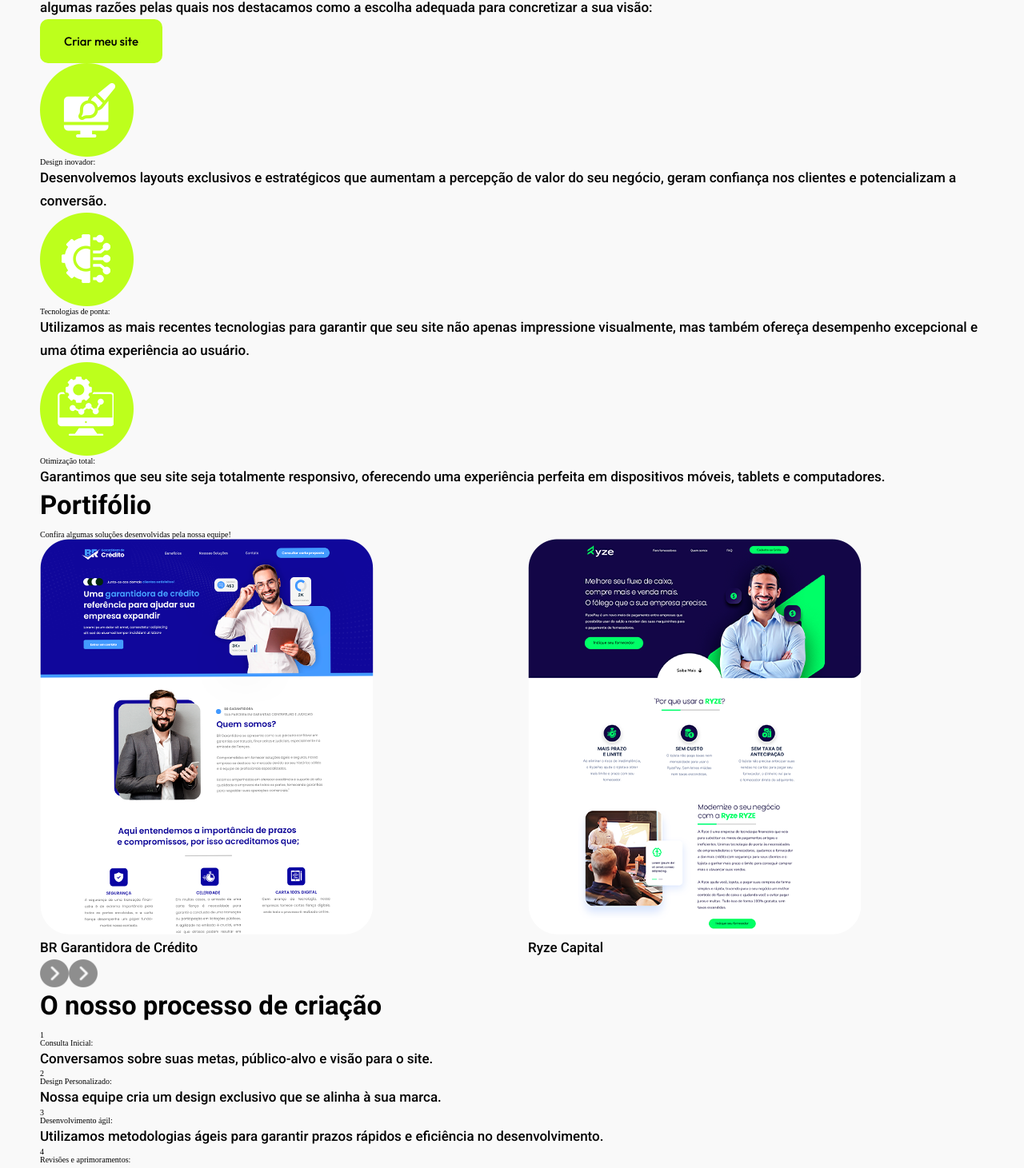
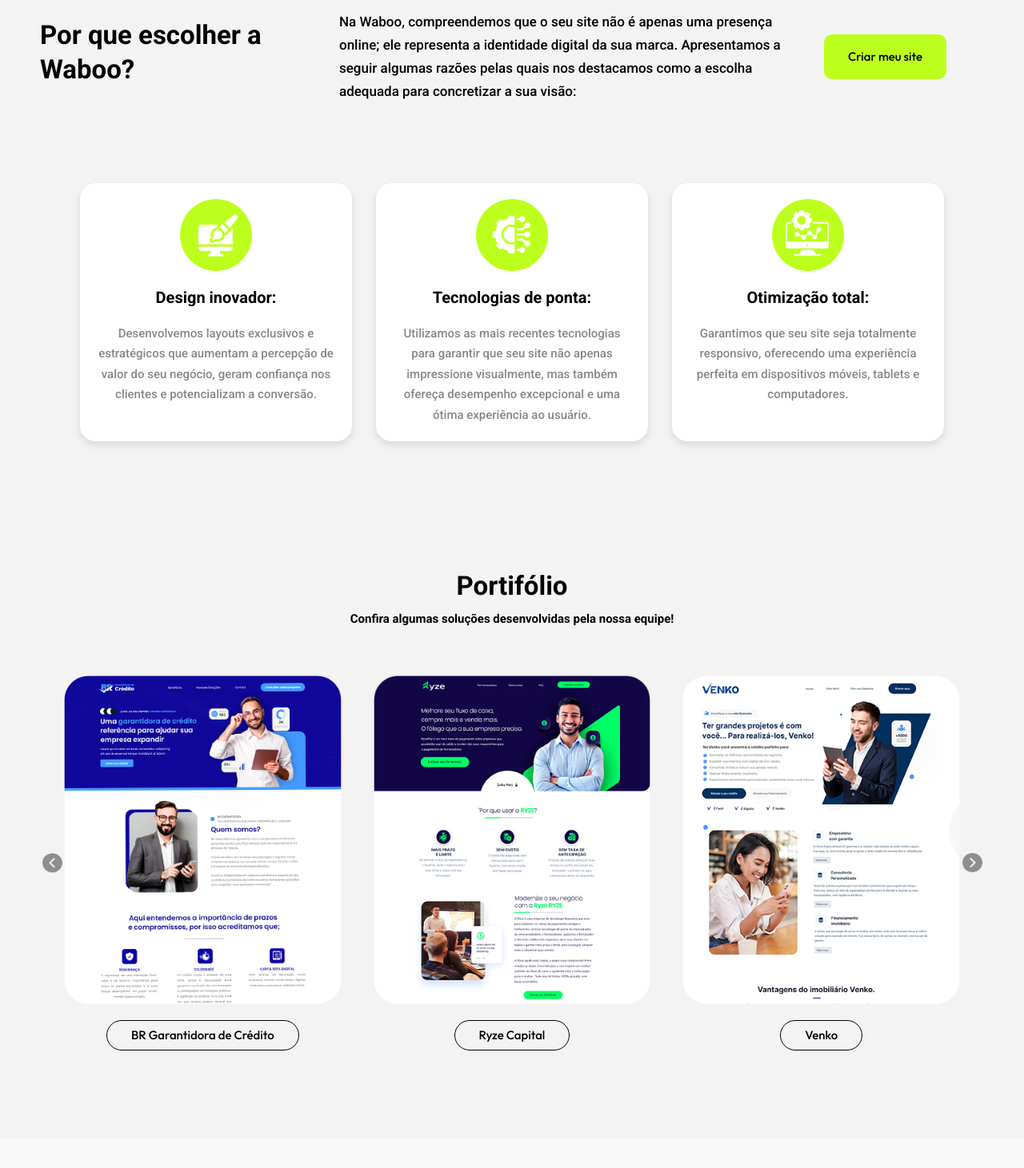
Before and after one commit to rodrigo7584/waboo-campanha, a Next.js app: page / in a window 1280 px wide. Shown: the part 1152-2613 px from the top of the page at 80% size. Built offline with nearby package versions, Linux system fonts and the light colour scheme.

Commit message:
16/01/2024

```diff
--- a/app/layout.tsx
+++ b/app/layout.tsx
@@ -4,6 +4,7 @@ import { Outfit, Roboto } from 'next/font/google'
 import Header from '../components/Header'
 import Footer from '../components/Footer'
 
+import 'swiper/css'
 import '../styles/globals.css'
 
 import '../styles/header.css'
--- a/components/SpotlightBlock.js
+++ b/components/SpotlightBlock.js
@@ -2,15 +2,8 @@ import Image from 'next/image'
 
 const SpotlightBlock = ({ icon, title, text }) => {
   return (
-    <div className="block">
-      <Image
-        className="icon-block"
-        src={icon}
-        width={117}
-        height={117}
-        quality={100}
-        alt=""
-      />
+    <div className="spotlight-block">
+      <Image className="icon-block" src={icon} width={117} height={117} quality={100} alt="" />
       <h4 className="title-block">{title}</h4>
       <p className="text-block">{text}</p>
     </div>
--- a/components/SwiperComments.js
+++ b/components/SwiperComments.js
@@ -1,10 +1,6 @@
 'use client'
-import Link from 'next/link'
-
 import { Swiper, SwiperSlide } from 'swiper/react'
 import { Navigation } from 'swiper/modules'
-
-import 'swiper/css'
 
 import Image from 'next/image'
 
--- a/components/SwiperPartners.js
+++ b/components/SwiperPartners.js
@@ -1,6 +1,5 @@
 'use client'
 import { Swiper, SwiperSlide } from 'swiper/react'
-import 'swiper/css'
 
 import Image from 'next/image'
 const SwiperPartner = () => {
--- a/components/SwiperPortfolio.js
+++ b/components/SwiperPortfolio.js
@@ -3,8 +3,6 @@ import Link from 'next/link'
 
 import { Swiper, SwiperSlide } from 'swiper/react'
 import { Navigation } from 'swiper/modules'
-
-import 'swiper/css'
 
 import Image from 'next/image'
 
@@ -17,6 +15,14 @@ const swiperDataPortfolio = [
 const SwiperPortfolio = () => {
   return (
     <div className="swiper-portfolio">
+      <Image
+        src={'/icon-arrow.png'}
+        className="swiper-button-next control-button"
+        width={36}
+        height={36}
+        quality={100}
+        alt=""
+      />
       <Swiper
         navigation={{
           prevEl: '.swiper-portfolio .swiper-button-prev',
@@ -30,7 +36,7 @@ const SwiperPortfolio = () => {
             spaceBetween: 20
           },
           992: {
-            slidesPerView: 2,
+            slidesPerView: 3,
             spaceBetween: 40
           }
         }}
@@ -56,16 +62,7 @@ const SwiperPortfolio = () => {
       </Swiper>
       <Image
         src={'/icon-arrow.png'}
-        className="swiper-button-next"
-        width={36}
-        height={36}
-        quality={100}
-        alt=""
-      />
-
-      <Image
-        src={'/icon-arrow.png'}
-        className="swiper-button-prev"
+        className="swiper-button-prev control-button"
         width={36}
         height={36}
         quality={100}
--- a/styles/globals.css
+++ b/styles/globals.css
@@ -1,5 +1,8 @@
-@import url("./hero.css");
-@import url("./partners.css");
+@import url('./hero.css');
+@import url('./partners.css');
+@import url('./why.css');
+@import url('./portfolio.css');
+@import url('./steps.css');
 /* THIS IS THE RAW CSS CODE REMEMBER TO CHANGE IN HTML LINK TO THIS CODE CAUSE THERE IS GETTING THE
 MINIFIED VERSION */
 /*
@@ -155,7 +158,7 @@ END BROWSER RESET
   --color-gray-400: #878787;
   --color-gray-500: #232323;
 
-  --shadow: drop-shadow(0px 5px 5px rgba(0,0,0,0.1));
+  --shadow: drop-shadow(0px 5px 5px rgba(0, 0, 0, 0.1));
 }
 
 /* @media (prefers-color-scheme: dark) {
@@ -168,7 +171,7 @@ body {
   position: relative;
   background: var(--color-gray-100);
 }
-img{
+img {
   height: auto;
 }
 .container {
@@ -184,7 +187,7 @@ img{
   padding-right: 1rem;
   box-sizing: border-box;
 }
-h1{
+h1 {
   font-family: var(--font-roboto);
   font-weight: 700;
   font-size: 4.5rem;
@@ -192,7 +195,7 @@ h1{
   color: var(--color-black);
   margin-bottom: 1rem;
 }
-h2{
+h2 {
   font-family: var(--font-roboto);
   font-weight: 700;
   font-size: 3.3rem;
@@ -200,7 +203,25 @@ h2{
   color: var(--color-black);
   margin-bottom: 1rem;
 }
-p,a,button{
+h3 {
+  font-family: var(--font-roboto);
+  font-weight: 700;
+  font-size: 1.5rem;
+  line-height: 1.3;
+  color: var(--color-black);
+  margin-bottom: 1rem;
+}
+h4 {
+  font-family: var(--font-roboto);
+  font-weight: 700;
+  font-size: 2rem;
+  line-height: 1.3;
+  color: var(--color-black);
+  margin-bottom: 1rem;
+}
+p,
+a,
+button {
   display: block;
   font-family: var(--font-roboto);
   font-size: 1.7rem;
@@ -218,10 +239,26 @@ p,a,button{
   width: fit-content;
 }
 .btn-green:hover {
-  filter: brightness(0.85) ;
+  filter: brightness(0.85);
   transform: scale(0.95);
 }
-.link-green{
+.btn-border-black {
+  background: transparent;
+  font-family: var(--font-outfit);
+  color: var(--color-black);
+  font-size: 1.5rem;
+  border-radius: 5rem;
+  border: 0.1rem solid var(--color-black);
+  padding: 0.5rem 3rem;
+  width: fit-content;
+  transition: 0.1s all ease-in-out;
+}
+.btn-border-black:hover {
+  filter: brightness(0.85);
+  transform: scale(0.95);
+  border: 0.1rem solid var(--color-green);
+}
+.link-green {
   color: var(--color-green);
 }
 @media (max-width: 1400px) {
--- a/styles/partners.css
+++ b/styles/partners.css
@@ -1,20 +1,21 @@
-.partners{
-  padding: 5rem;
+.partners {
+  padding: 5rem 0;
+  background-color: var(--color-white);
 }
-.partners h2{
+.partners h2 {
   text-align: center;
 }
-.swiper-partners .partner-box{
+.swiper-partners .partner-box {
   height: 10rem;
   display: flex;
   align-items: center;
   justify-content: center;
 }
-.swiper-partners .partner-box:hover img{
+.swiper-partners .partner-box:hover img {
   filter: grayscale(0);
   cursor: pointer;
 }
-.swiper-partners .partner-box img{
+.swiper-partners .partner-box img {
   filter: grayscale(1);
   width: calc(100% - 1rem);
 }
--- /dev/null
+++ b/styles/portfolio.css
@@ -0,0 +1,35 @@
+.portfolio {
+  background: var(--color-gray-200);
+  padding: 6rem 0;
+}
+.portfolio h2,
+.portfolio h3 {
+  text-align: center;
+}
+.swiper-portfolio {
+  position: relative;
+  display: grid;
+  align-items: center;
+  grid-template-columns: 3rem calc(100% - 6rem) 3rem;
+  padding: 5rem 0;
+}
+.swiper-portfolio .swiper {
+  width: 100%;
+}
+.swiper-portfolio .portfolio-box {
+  display: flex;
+  flex-direction: column;
+  align-items: center;
+  gap: 2rem;
+}
+.swiper-portfolio .portfolio-box img {
+  width: 100%;
+}
+.swiper-portfolio .swiper-button-next {
+  transform: rotate(180deg);
+}
+.swiper-portfolio .control-button {
+  width: 2.5rem;
+  margin: 0.25rem;
+  cursor: pointer;
+}
--- /dev/null
+++ b/styles/steps.css
@@ -0,0 +1,42 @@
+.steps {
+  padding: 5rem 0;
+}
+.steps h2 {
+  text-align: center;
+}
+.steps .blocks {
+  padding: 5rem 0;
+  display: flex;
+  flex-wrap: wrap;
+  justify-content: center;
+  gap: 4rem;
+}
+.numbered-block {
+  filter: var(--shadow);
+  background: var(--color-white);
+  padding: 2rem 2rem 2rem 4rem;
+  width: 30rem;
+  border-radius: 2rem;
+  position: relative;
+}
+.numbered-block .icon-numered-block {
+  position: absolute;
+  background-color: var(--color-green);
+  display: flex;
+  align-items: center;
+  justify-content: center;
+  border-radius: 1rem;
+  width: 5rem;
+  height: 5rem;
+  font-family: var(--font-roboto);
+  font-size: 2.5rem;
+  font-weight: 900;
+  left: -2.5rem;
+  top: 50%;
+  transform: translateY(-50%);
+}
+
+.numbered-block p {
+  font-size: 1.3rem;
+  color: var(--color-gray-400);
+}
--- /dev/null
+++ b/styles/why.css
@@ -0,0 +1,40 @@
+.why {
+  padding: 10rem 0;
+  background-color: var(--color-gray-200);
+}
+.why .col {
+  display: grid;
+  grid-template-columns: 30% 1fr 20rem;
+  align-items: center;
+  gap: 2rem;
+}
+.why .blocks {
+  display: flex;
+  flex-wrap: wrap;
+  justify-content: center;
+  gap: 3rem;
+  padding-top: 10rem;
+}
+.spotlight-block {
+  width: 34rem;
+  background: var(--color-white);
+  filter: var(--shadow);
+  border-radius: 2rem;
+  padding: 2rem;
+  display: flex;
+  flex-direction: column;
+  align-items: center;
+  gap: 2rem;
+}
+.spotlight-block img {
+  width: 9rem;
+}
+.spotlight-block h4 {
+  margin-bottom: 0;
+  text-align: center;
+}
+.spotlight-block p {
+  text-align: center;
+  font-size: 1.5rem;
+  color: var(--color-gray-400);
+}
```
